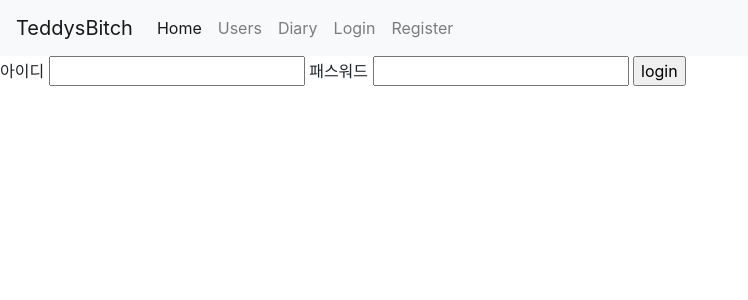
After one commit to teddysbeach/flask, a Flask app: page /login in a window 1280 px wide. The commit adds this page. Shown: the top 300 px of the page, without its empty margins (0-748 px from the left). Run offline with Flask 2, Linux system fonts and the light colour scheme; parts of the project's set-up code (start-up, migrations or seed data) failed here and were passed over; some libraries are stand-ins or nearby versions.

Commit message:
added some functions for sessions and login

```diff
--- a/langhelper/app/templates/base.html
+++ b/langhelper/app/templates/base.html
@@ -29,6 +29,9 @@
               <a class="nav-link" href="/diary">Diary</a>
             </li>
             <li class="nav-item">
+              <a class="nav-link" href="/login">Login</a>
+            </li>
+            <li class="nav-item">
               <a class="nav-link" href="/register">Register</a>
             </li>
           </ul>
--- a/langhelper/app/templates/index.html
+++ b/langhelper/app/templates/index.html
@@ -1,5 +1,8 @@
 {% extends 'base.html' %}
 
 {% block content %}
-<h1> Hello world, </h1>
+{% if user %}
+<h1> Hello! {{ user }}</h1>
+{% endif %}
+
 {% endblock %}
--- /dev/null
+++ b/langhelper/app/templates/login.html
@@ -0,0 +1,22 @@
+{% extends 'base.html' %}
+
+{% block content %}
+{% with messages = get_flashed_messages() %}
+    {% if messages %}
+        {% for message in messages %}
+        <div class="alert alert-warning" role="alert">
+            {{ message }}
+        </div>
+        {% endfor %}
+    {% endif %}
+{% endwith %}
+<form method="POST">
+    <label>아이디</label>
+    <input type="text" name="username"/>
+
+    <label>패스워드</label>
+    <input type="password" name="password"/>
+
+    <input type="submit" value="login"></input>
+</form>
+{% endblock %}
--- a/langhelper/app/templates/register.html
+++ b/langhelper/app/templates/register.html
@@ -29,7 +29,6 @@
     <button class="btn btn-primary btn-lg btn-block" type="submit">가입하기</button>
     <hr class="mb-4">
 
-    <footer th:replace="/fragments/semantic :: footer"></footer>
 </form>
 </div>
 {% endblock %}
--- a/langhelper/app/views.py
+++ b/langhelper/app/views.py
@@ -1,11 +1,14 @@
 from app import app, db
 from app.models import User, Post
-from flask import render_template, request
+from flask import render_template, redirect, url_for, request, session, flash
 
 
 @app.route('/')
 def hello_world():
-    return render_template("index.html")
+    if('username' in session):
+        return render_template("index.html", user=session['username'])
+    else:
+        return render_template("index.html")
 
 @app.route('/diary')
 def showlists():
@@ -29,3 +32,24 @@ def register():
         db.session.add(user)
         db.session.commit()
         return render_template("users.html")
+
+@app.route('/login', methods=['POST', 'GET'])
+def login():
+    if request.method == 'GET':
+        return render_template("login.html")
+    else:
+        username = request.form['username']
+        password = request.form['password']
+        result = User.query.filter_by(username=username).first()
+        if(result):
+            if(result.tryLogin(password)):
+                session['username'] = username
+                flash('You were successfully logged in!')
+                return redirect(url_for("index"))
+            else:
+                flash('Something is wrong. It could be your account or password')
+                return redirect(url_for('login'))
+
+        else:
+            flash('I couldn\'t find your account dude.')
+            return redirect(url_for('login'))
```
Also changed, not shown: langhelper/app/site.db.
